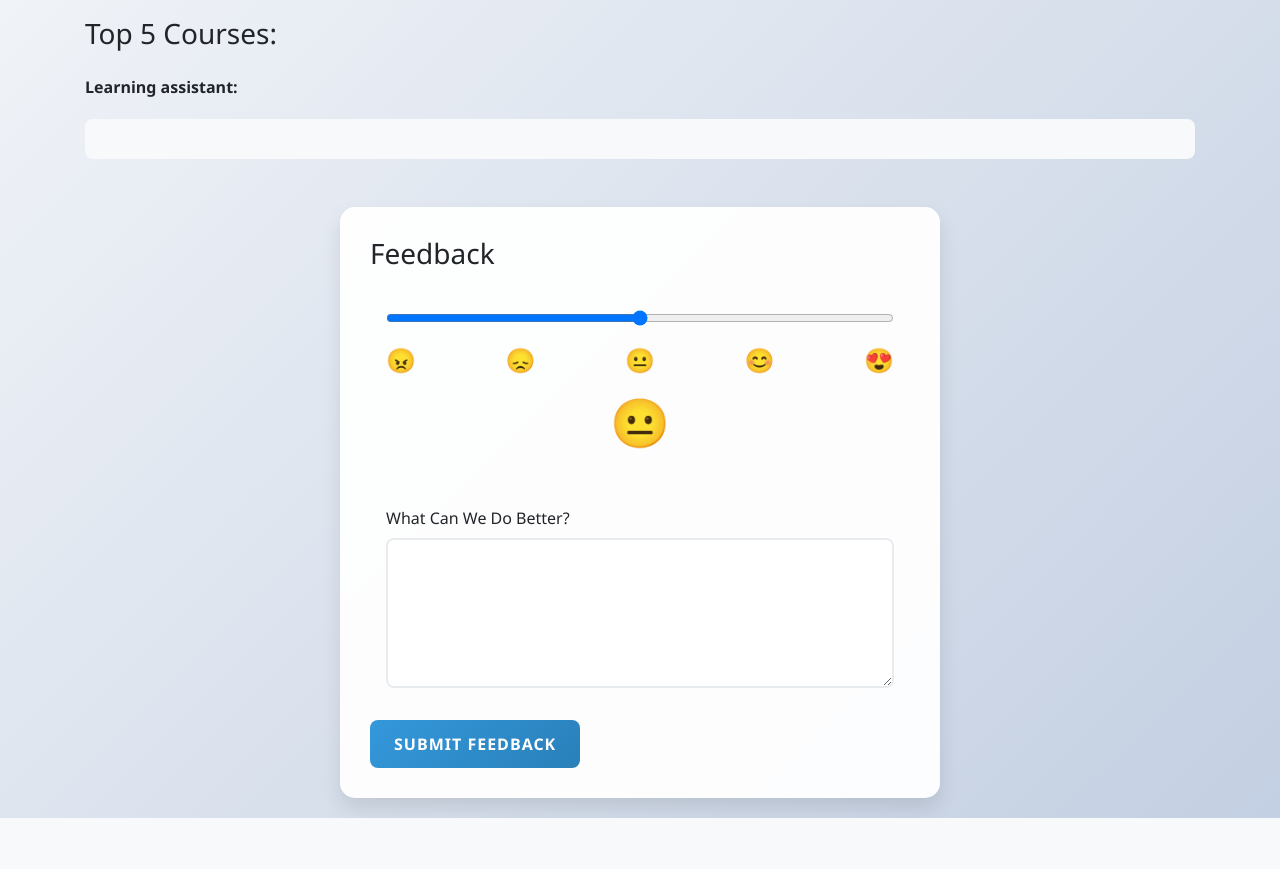
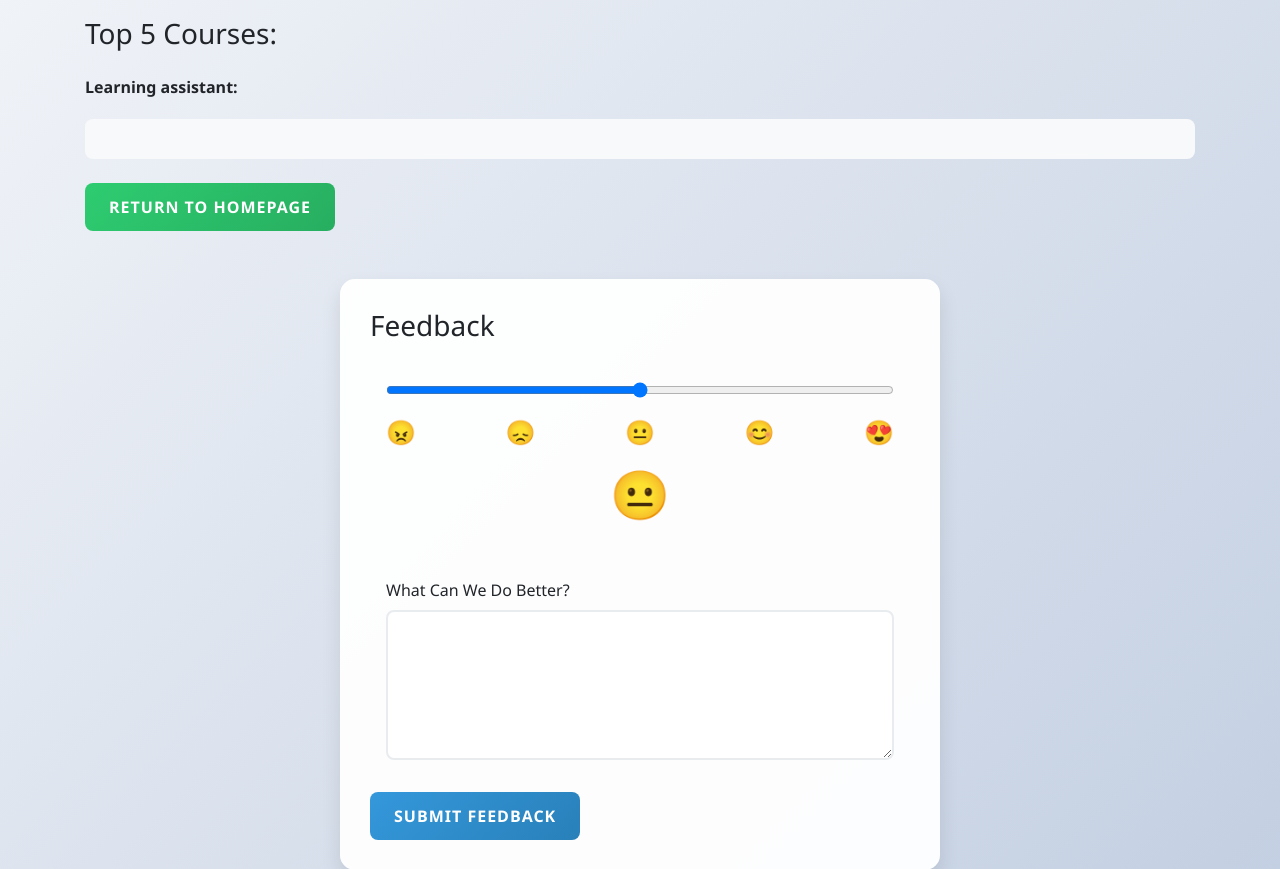
Before and after one commit to Grihladin/CCC_CF_2024, a Flask app: template templates/result.html in a window 1280 px wide. Shown: the part 247-1116 px from the top of the page. Before the commit the page ends 1065 px from the top, so only its background shows below. Run offline with Flask 3, Linux system fonts and the light colour scheme; the template is opened without the code that fills it, so the values that code supplies are empty; parts of the project's set-up code (start-up, migrations or seed data) failed here and were passed over; some libraries are stand-ins or nearby versions.

Commit message:
added return to homerpage button. Implemeted feedback but in a very lazy way just writing it to jsonfile. no database for now

```diff
--- /dev/null
+++ b/feedback.json
@@ -0,0 +1,6 @@
+[
+    {
+        "rating": "5",
+        "feedback": "Feedback test"
+    }
+]
--- a/main.py
+++ b/main.py
@@ -1,8 +1,9 @@
-from flask import Flask, request, render_template
+from flask import Flask, request, render_template, redirect, url_for
 import ollama
 import chromadb
 import json
 import markdown
+import os
 
 app = Flask(__name__)
 
@@ -19,11 +20,6 @@ for data in embeddings_data:
         embeddings=[data["embedding"]],
         documents=[data["document"]]
     )
-
-# HTML template for displaying output
-result_template = '''
-
-'''
 
 @app.route('/', methods=['GET', 'POST'])
 def user_questions():
@@ -117,5 +113,29 @@ def process_submission(saved_data):
                                 output=formated_output,
                                 top_courses=top_courses)
 
+@app.route('/submit_feedback', methods=['POST'])
+def submit_feedback():
+    rating = request.form['rating']
+    feedback_text = request.form['feedback']
+    feedback = {
+        'rating': rating,
+        'feedback': feedback_text
+    }
+
+    feedback_file = 'feedback.json'
+
+    if os.path.exists(feedback_file) and os.path.getsize(feedback_file) > 0:
+        with open(feedback_file, 'r') as f:
+            feedback_data = json.load(f)
+    else:
+        feedback_data = []
+
+    feedback_data.append(feedback)
+
+    with open(feedback_file, 'w') as f:
+        json.dump(feedback_data, f, indent=4)
+
+    return redirect(url_for('user_questions'))
+
 if __name__ == '__main__':
     app.run(debug=True)
--- a/static/styles.css
+++ b/static/styles.css
@@ -68,6 +68,24 @@
 .btn-primary:hover {
     transform: translateY(-2px);
     box-shadow: 0 5px 15px rgba(52,152,219,0.4);
+}
+
+/* Return to Homepage Button Style */
+.btn-homepage {
+    background: linear-gradient(135deg, #2ecc71 0%, #27ae60 100%);
+    border: none;
+    border-radius: 8px;
+    padding: 12px 24px;
+    font-weight: 600;
+    text-transform: uppercase;
+    letter-spacing: 1px;
+    color: white;
+    transition: all 0.3s ease;
+}
+
+.btn-homepage:hover {
+    transform: translateY(-2px);
+    box-shadow: 0 5px 15px rgba(46,204,113,0.4);
 }
 
 /* Result Styles */
--- a/templates/result.html
+++ b/templates/result.html
@@ -40,6 +40,11 @@
     <strong class="mt-4 d-block">Learning assistant:</strong>
     <div class="output-text">{{ output | safe }}</div>
 
+        <!-- Return to Homepage Button -->
+        <div class="mt-4">
+            <a href="{{ url_for('user_questions') }}" class="btn btn-secondary btn-homepage">RETURN TO HOMEPAGE</a>
+        </div>
+    </div>
      <!-- Feedback Form -->
      <div class="mt-5 feedback-container">
         <h3>Feedback</h3>
```
Lines whose indentation alone changed are shown as unchanged.
